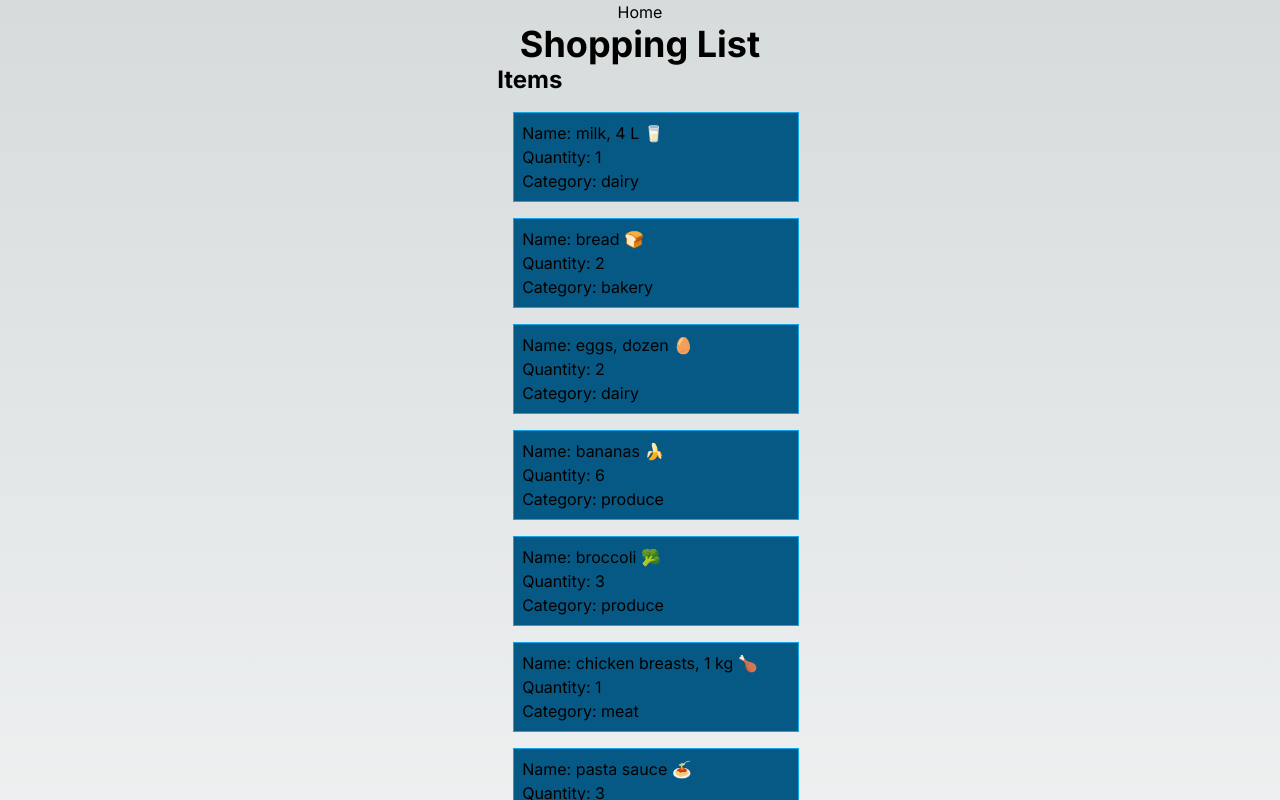
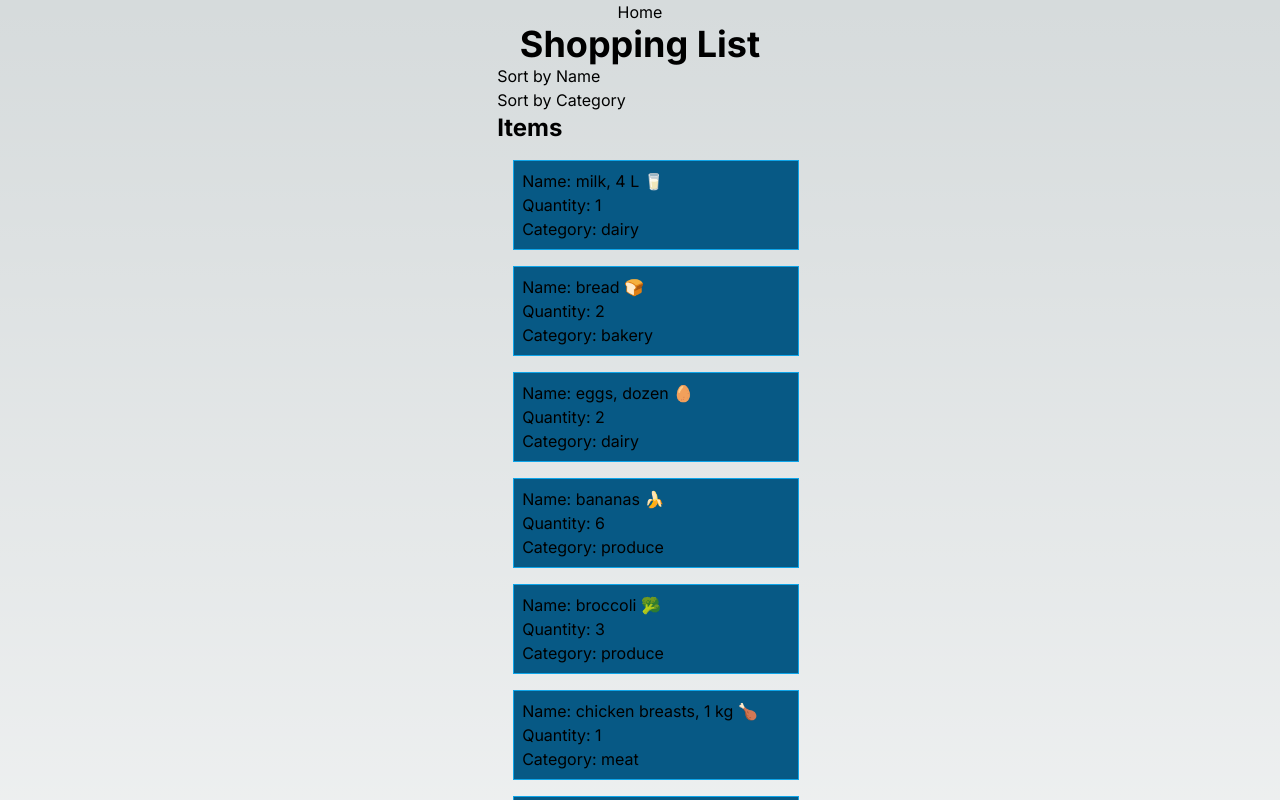
Before and after one commit to GabrielPJL12/cprg306-assignments, a Next.js app: page /week5 in a window 1280 px wide. Shown: the top 800 px of the page. Built offline with nearby package versions, Linux system fonts and the light colour scheme.

Commit message:
item-list

```diff
--- a/app/week5/item-list.js
+++ b/app/week5/item-list.js
@@ -5,8 +5,21 @@ import Item from "./item";
 import items from "./items";
 
 export default function ItemList() {
+    const [sortBy, setSortBy] = useState("name");
+
+    const handleSort = (event) => {
+        setSortBy(event.target.value);
+        if (event.target.value === "name") {
+            items.sort((a, b) => a.name.localeCompare(b.name));
+        } else if (event.target.value === "category") {
+            items.sort((a, b) => a.category.localeCompare(b.category));
+        }
+    }
+
     return (
         <main>
+            <button onClick={handleSort} value="name">Sort by Name</button> <br/>
+            <button onClick={handleSort} value="category">Sort by Category</button>
             <h2 className="text-2xl font-bold">Items</h2>
             <div>
                 {items.map((item) => (
```
